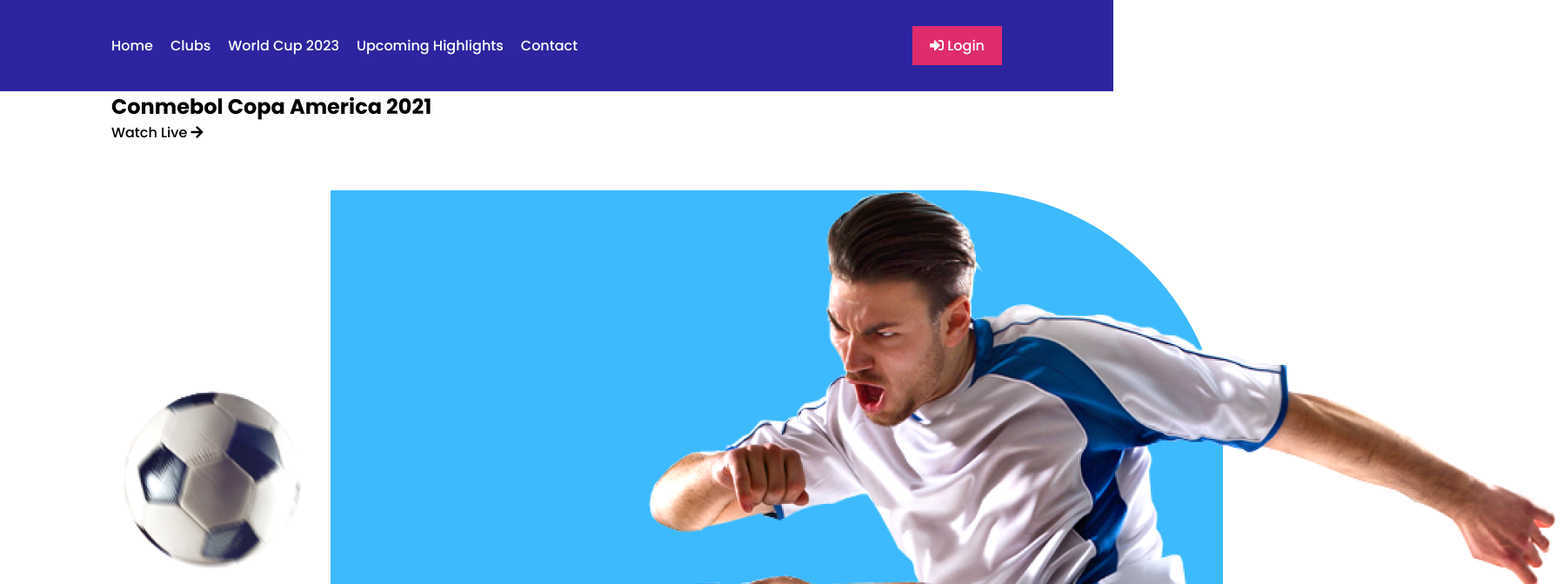
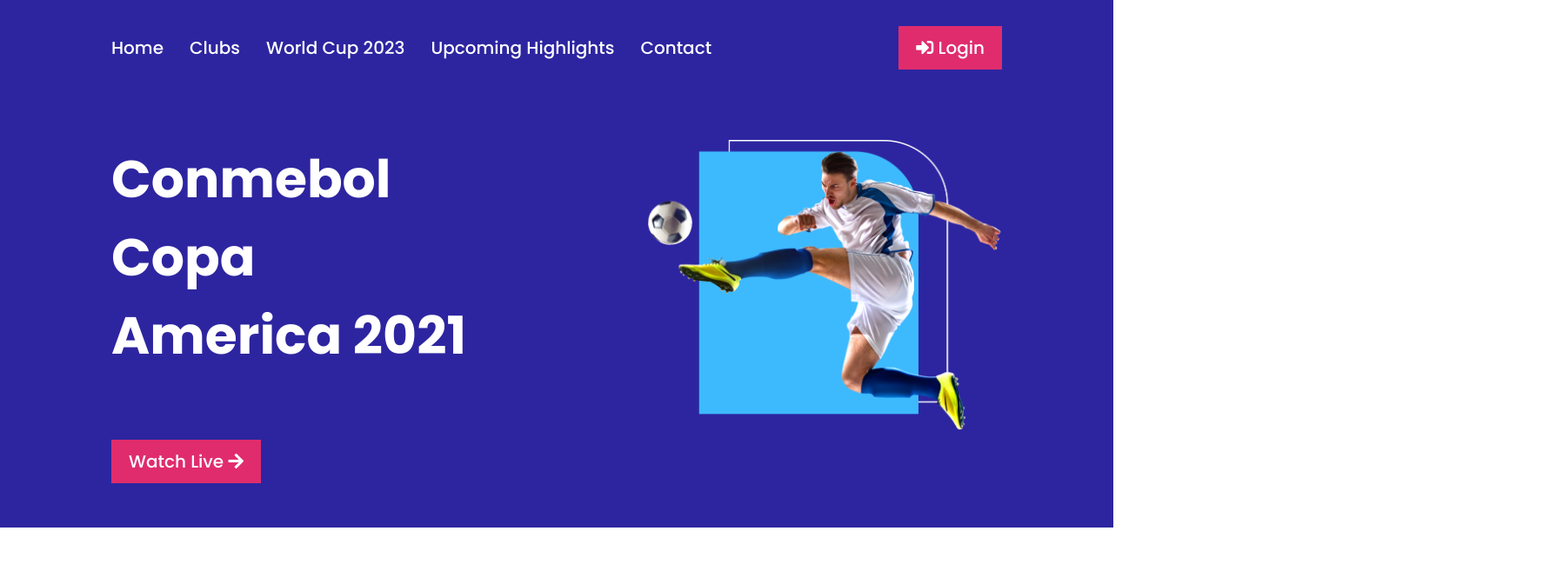
Before and after one commit to itstanmaykumar/foo-test, a plain HTML site: page index.html in a window 1280 px wide. Shown: the top 672 px of the page at 87% size, 1797 px wide, since content can reach past the window. Drawn offline with Linux system fonts and the light colour scheme.

Commit message:
added showcase section

```diff
--- a/styles/style.css
+++ b/styles/style.css
@@ -14,6 +14,8 @@ a{
 
 
 
+
+
 /* Header Section Styles */
 header{
     background-color: #2D25A0;
@@ -25,9 +27,10 @@ header{
     display: flex;
 }
 .nav-box a{
+    font-size: 20px;
     color: white;
     display: block;
-    margin: 10px 20px 10px 0;
+    margin: 10px 30px 10px 0;
 }
 header div{
     background-color: #E02C6D;
@@ -35,3 +38,33 @@ header div{
 header div a{
     margin: 10px 20px !important;
 }
+
+
+
+
+
+/* Showcase Section Styles */
+#showcase{
+    background-color: #2D25A0;
+    color: white;
+    display: flex;
+    justify-content: space-between;
+}
+.show-box{
+    width: 40%;
+    padding: 5% 0;
+}
+.show-box h1{
+    font-size: 60px;
+}
+.show-box a{
+    font-size: 20px;
+    margin-top: 75px;
+    display: inline-block;
+    padding: 10px 20px;
+    background-color: #E02C6D;
+    color: white;
+}
+.show-box img{
+    width: 100%;
+}
```
Also changed, not shown: index.html (+3 -0 lines).
